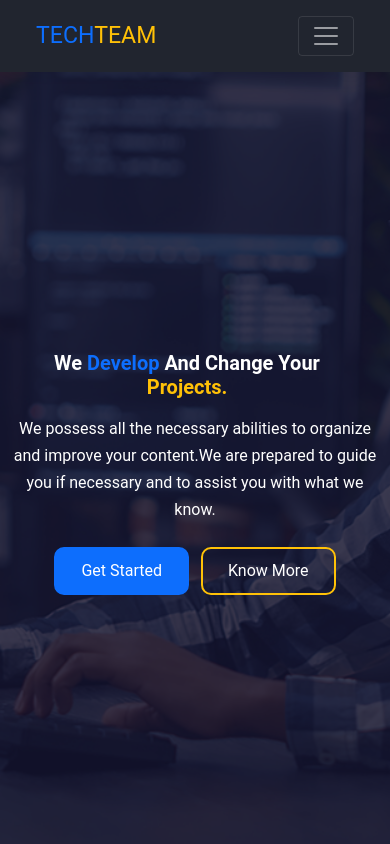
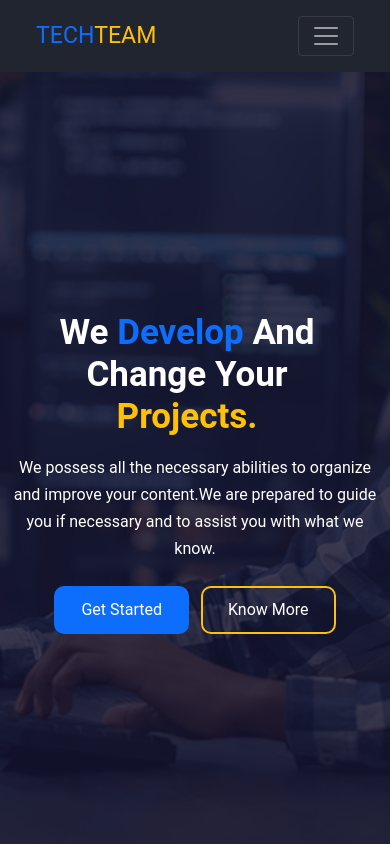
Before and after one commit to somo64/techteam-website, a plain HTML site: page index.html in a window 390 px wide. Shown: the top 844 px of the page. Drawn offline with nearby package versions, Linux system fonts and the light colour scheme.

Commit message:
Update style.css

```diff
--- a/css/style.css
+++ b/css/style.css
@@ -81,16 +81,12 @@ img {
     #home {
         height: 100vh;
     }
-    #home h1, h2, h3, h4, h5, h6, .display-4 {
-    color: var(--dark);
-    font-weight: 700;
-    font-size: 30px !important;
-}
+
 
     #home h1{
         /* text-align: center; */
         width: 100%;
-        font-size: 20px !important;
+        font-size: 35px !important;
         /* border: #0d6efd solid 2px; */
         padding: 0 0;
     }
```
